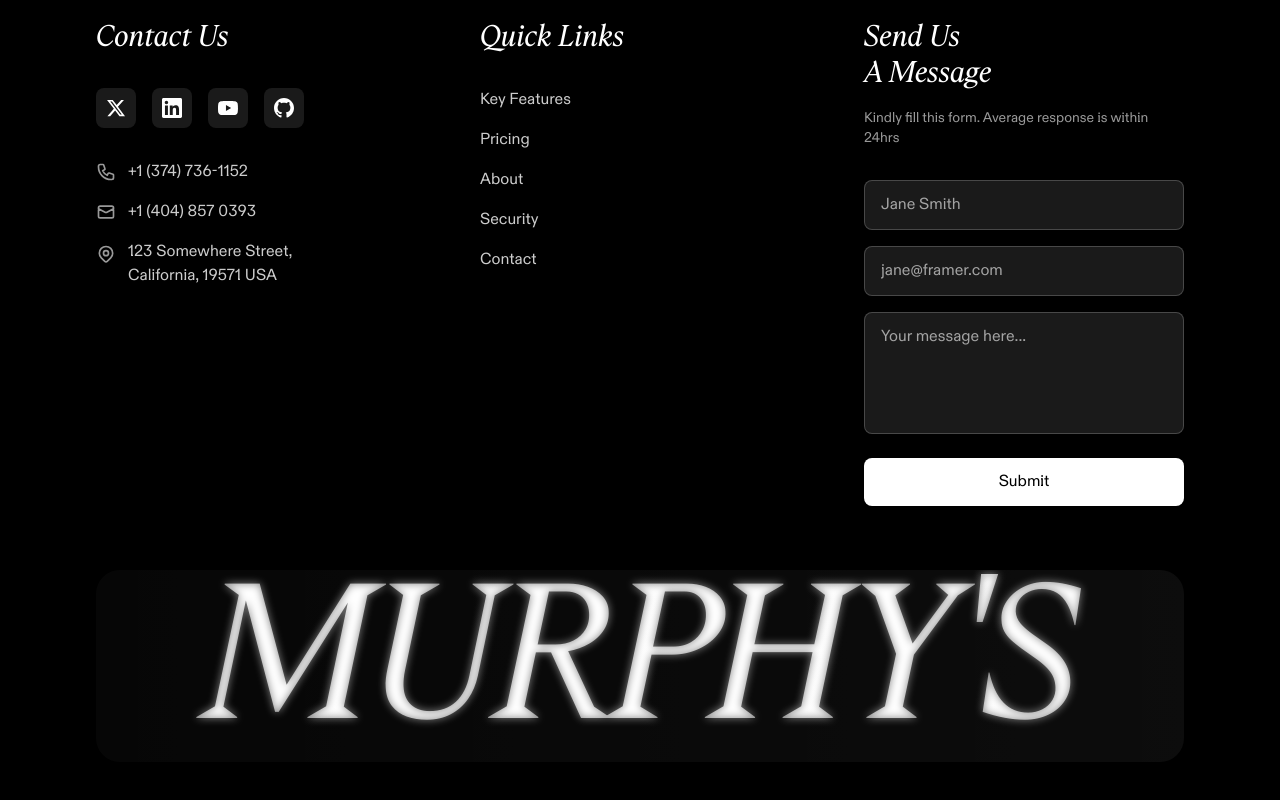
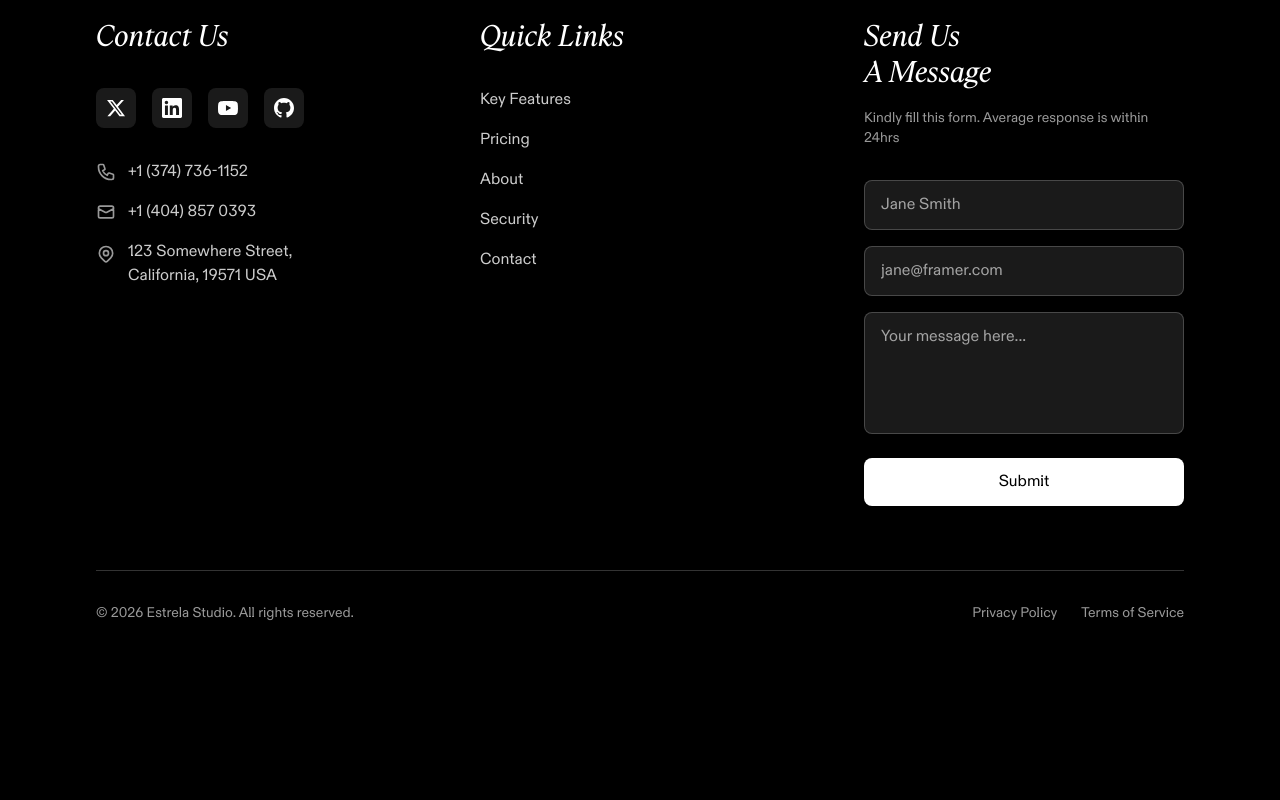
Before and after one commit to sanket5257/Murphy-s-Law, a Next.js app: page / in a window 1280 px wide. Shown: the part 8702-9502 px from the top of the page. After the commit the page ends 9405 px from the top, so only its background shows below. Built offline with nearby package versions, Linux system fonts and the light colour scheme.

Commit message:
footer changed

```diff
--- a/components/Footer.tsx
+++ b/components/Footer.tsx
@@ -183,16 +183,34 @@
           </div>
         </div>
 
-        {/* Large Brand Name */}
-        <div className="text-center mt-16 mb-8">
-          <div className="relative">
-            <h1 className="font-migra text-[8vw] md:text-[12vw] lg:text-[15vw] text-white leading-none tracking-tight">
-              MURPHY'S
-            </h1>
-            {/* Glassmorphism overlay */}
-            <div className="absolute inset-0 bg-gradient-to-r from-white/5 to-white/10 backdrop-blur-sm rounded-3xl opacity-50"></div>
+        {/* Bottom Section - Privacy Policy and Copyright */}
+        <div className="border-t border-white/20 mt-16 pt-8">
+          <div className="flex flex-col md:flex-row justify-between items-center gap-4">
+            {/* Copyright */}
+            <div className="text-center md:text-left">
+              <p className="font-montreal text-white/60 text-sm">
+                © {new Date().getFullYear()} Estrela Studio. All rights reserved.
+              </p>
+            </div>
+
+            {/* Privacy Policy and Terms */}
+            <div className="flex items-center gap-6">
+              <a
+                href="/privacy-policy"
+                className="font-montreal text-white/60 hover:text-white text-sm transition-colors"
+              >
+                Privacy Policy
+              </a>
+              <a
+                href="/terms-of-service"
+                className="font-montreal text-white/60 hover:text-white text-sm transition-colors"
+              >
+                Terms of Service
+              </a>
+            </div>
           </div>
         </div>
+
       </div>
     </footer>
   )
```
